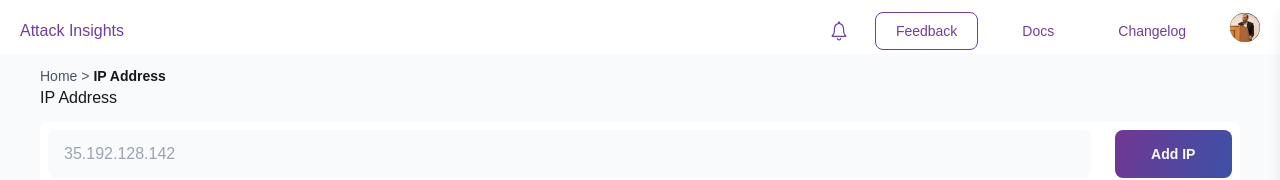
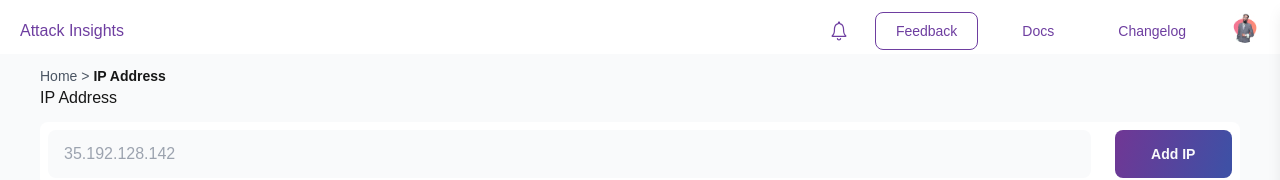
Before and after one commit to abuzar-ce/ip-flow-task, a Next.js app: page / in a window 1280 px wide. Shown: the top 180 px of the page. Built offline with nearby package versions, Linux system fonts and the light colour scheme; no server answers.

Commit message:
image changed

```diff
--- a/components/Header.tsx
+++ b/components/Header.tsx
@@ -1,6 +1,5 @@
 import React, { useState } from "react";
 import { IoIosNotificationsOutline } from "react-icons/io";
-import logo from "@/assets/ceo.png";
 import logo1 from "@/assets/profile-pic.png";
 import Image from "next/image";
 import { Dropdown, Space } from "antd";
@@ -67,7 +66,7 @@ const Header = () => {
           <a onClick={(e) => e.preventDefault()}>
             <Space>
               <Image
-                src={logo}
+                src={logo1}
                 height={30}
                 width={30}
                 className="rounded-full hover:cursor-pointer"
@@ -91,7 +90,7 @@ const Header = () => {
           />
           <nav className="p-4 space-y-4">
             <Image
-              src={logo}
+              src={logo1}
               height={30}
               width={30}
               className="rounded-full hover:cursor-pointer"
@@ -117,7 +116,6 @@ const Header = () => {
             </a>
           </nav>
         </div>
-
       </div>
     </div>
   );
```
